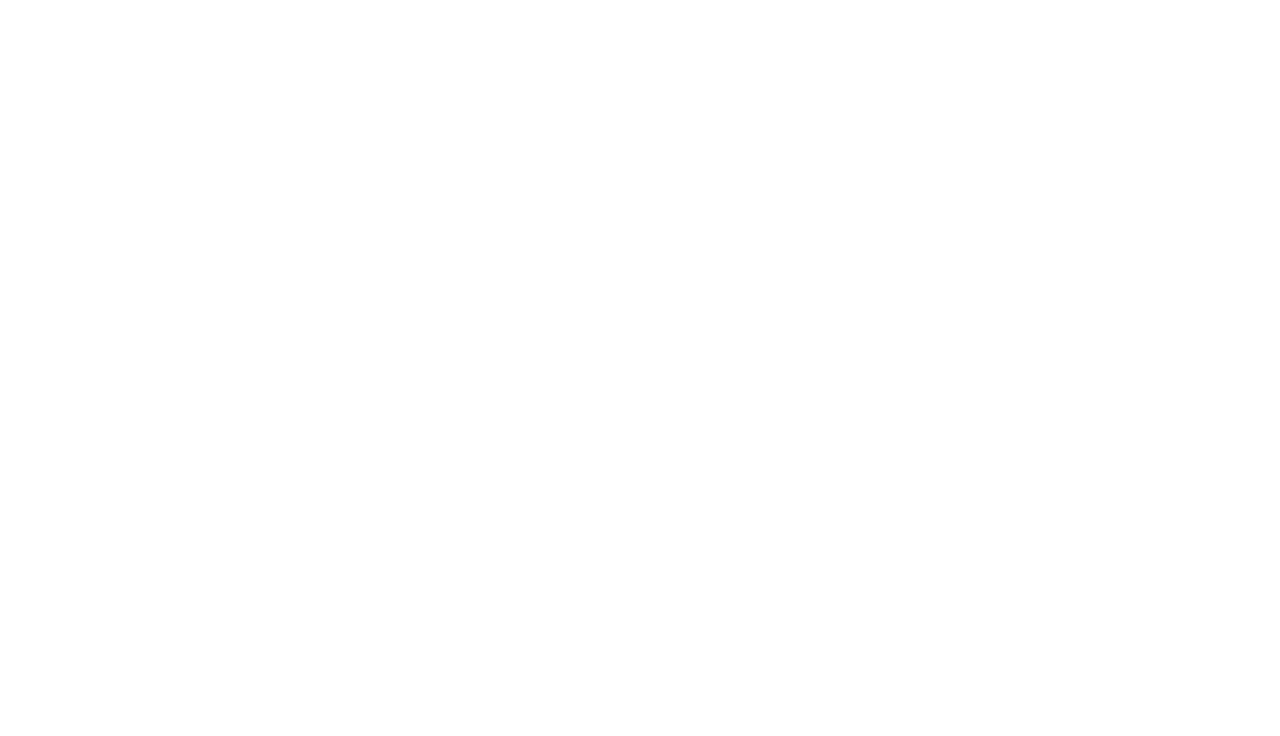
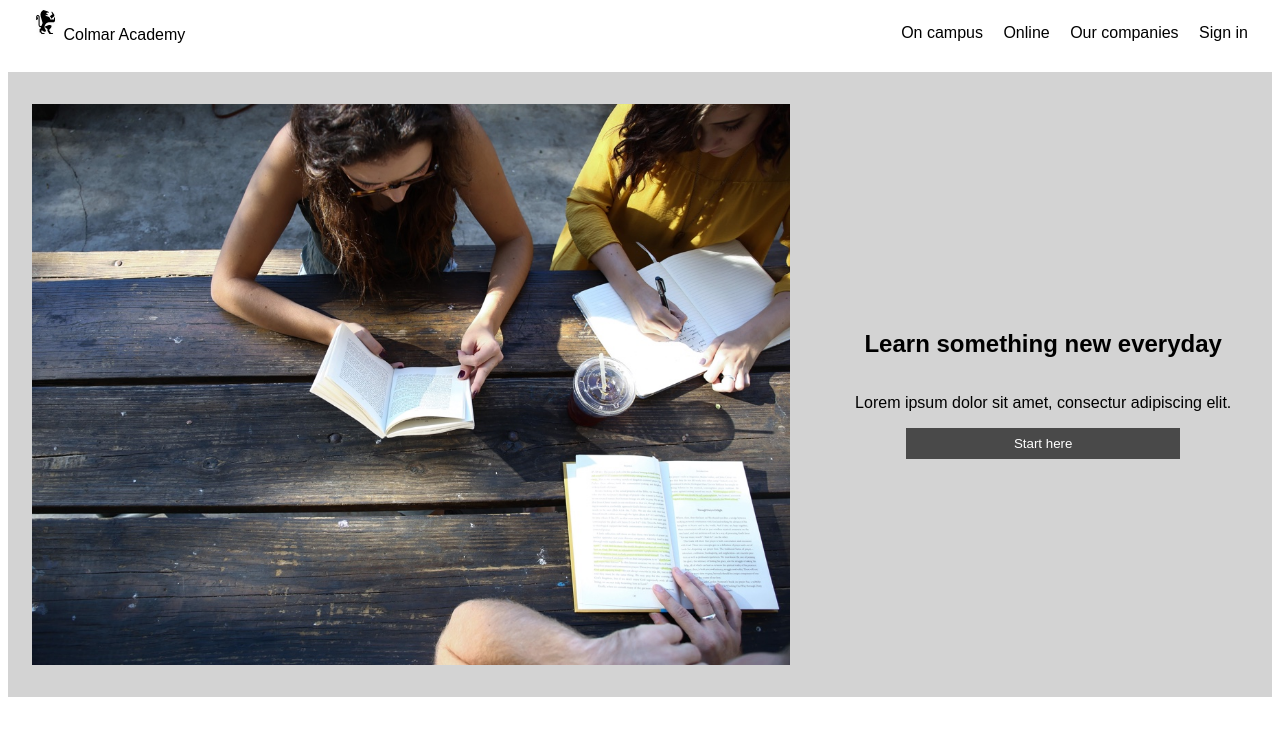
Before and after one commit to felixbeneke/colmar_academy, a plain HTML site: page index.html in a window 1280 px wide. Drawn offline with Linux system fonts and the light colour scheme.

Commit message:
header+banner

```diff
--- a/index.html
+++ b/index.html
@@ -3,13 +3,33 @@
 <head>
     <meta charset="UTF-8">
     <meta name="viewport" content="width=device-width, initial-scale=1.0">
+    <link rel="stylesheet" href="./resources/css/style.css">
     <title>Colmar Academy</title>
 </head>
 <body>
     <header>
         <nav>
-
+            <div class="logo">
+                <img src="./resources/images/ic-logo.svg" alt="colmar academy logo">
+                <span class="colmar-academy">Colmar Academy</span>
+            </div>
+            <ul class="nav">
+                <li>On campus</li>
+                <li>Online</li>
+                <li>Our companies</li>
+                <li class="last">Sign in</li>
+            </ul>
         </nav>
     </header>
+    <main>
+        <div class="banner">
+            <img src="./resources/images/banner.jpg" alt="banner">
+            <div class="container, information">
+                <h2>Learn something new everyday</h2>
+                <p>Lorem ipsum dolor sit amet, consectur adipiscing elit.</p>
+                <button class="button">Start here</button>
+            </div>
+        </div>
+    </main>
 </body>
 </html>
--- a/resources/css/style.css
+++ b/resources/css/style.css
@@ -0,0 +1,51 @@
+* {
+    font-family: Arial, Helvetica, sans-serif;
+}
+
+nav {
+    display: flex;
+    justify-content: space-between;
+    height: 64px;
+}
+
+.nav li {
+    display: inline-block;
+    margin-left: 16px;
+}
+
+.nav li.last {
+    margin-right: 24px;
+}
+
+.logo {
+    height: 32px;
+    margin-left: 24px;
+}
+
+.banner {
+    display: flex;
+    justify-content: center;
+    align-items: center;
+    background-color: lightgray;
+}
+
+.banner img {
+    width: 60%;
+    margin: 32px 24px;
+}
+
+.information {
+    width: 40%;
+    display: flex;
+    justify-content: center;
+    flex-wrap: wrap;
+}
+
+button.button {
+    margin: auto;
+    padding: 8px 0;
+    width: 60%;
+    background-color: rgb(73, 73, 73);
+    color: white;
+    border-style: none;
+}
```
